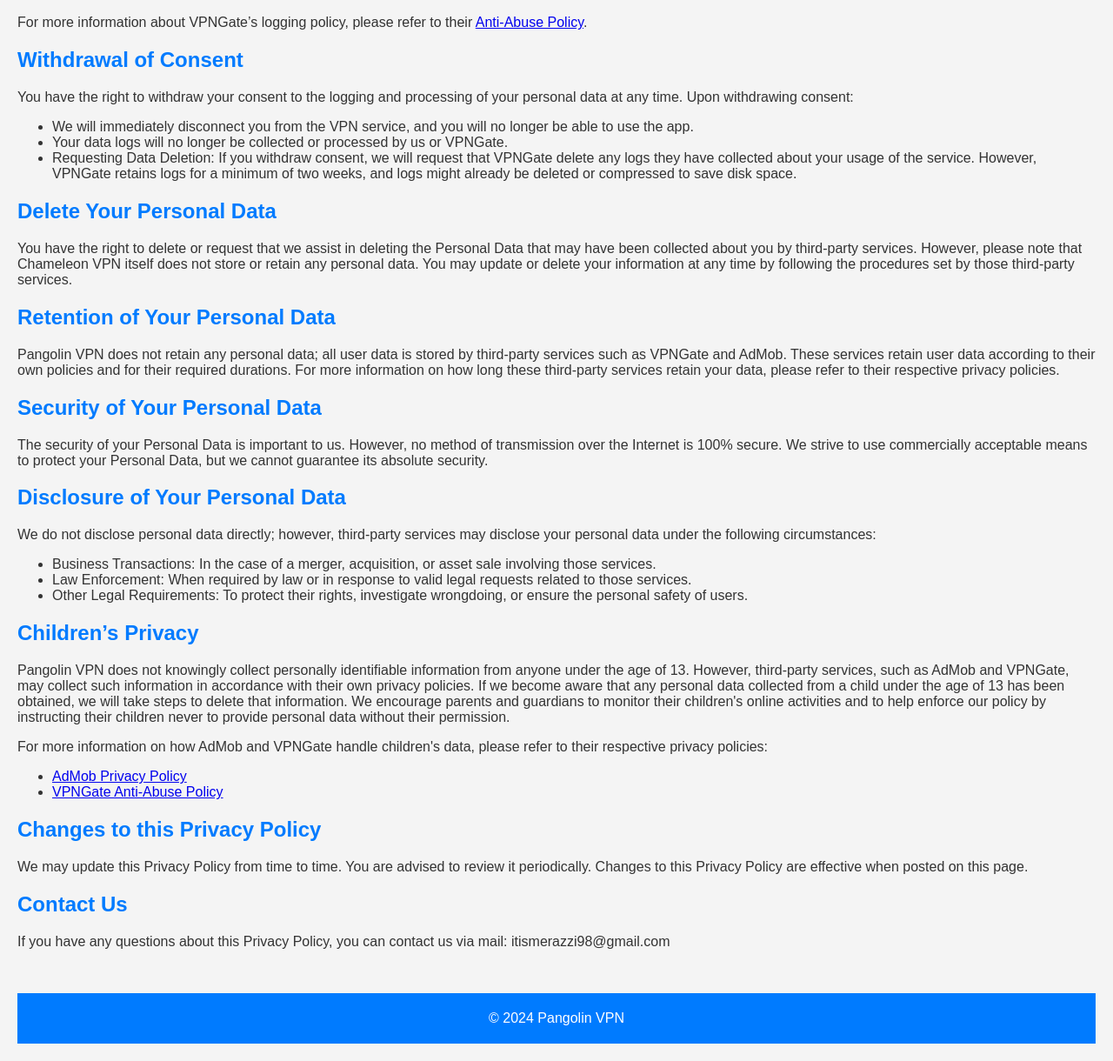
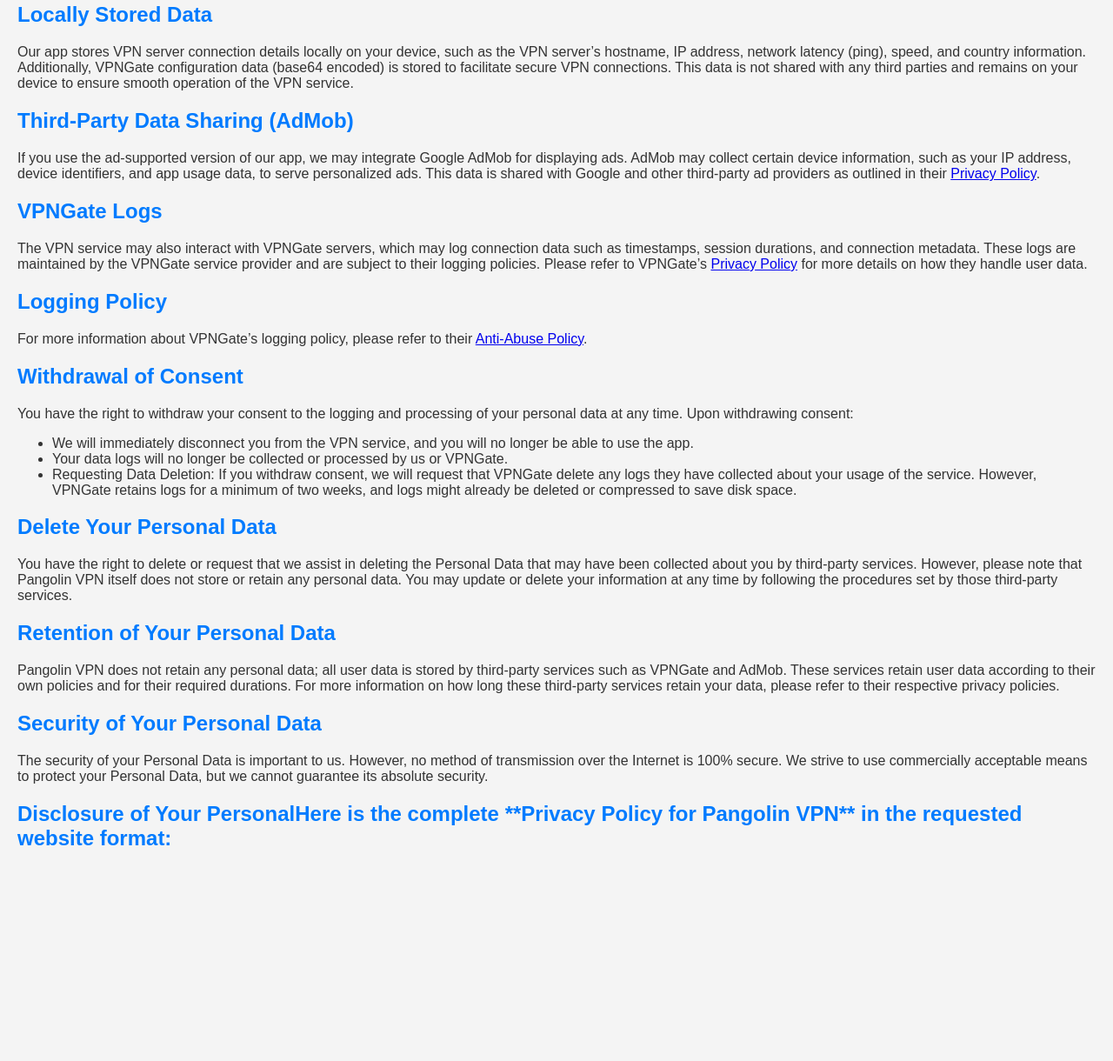
Before and after one commit to r0755466/ChameleonVPN, a plain HTML site: page index.html in a window 1280 px wide. Shown: the part 1313-2533 px from the top of the page at 87% size. After the commit the page ends 2331 px from the top, so only its background shows below. Drawn offline with Linux system fonts and the light colour scheme.

Commit message:
Pangolin last version

```diff
--- a/index.html
+++ b/index.html
@@ -17,6 +17,15 @@
     p, ul {
       color: #333;
     }
+    header {
+      display: flex;
+      align-items: center;
+    }
+    header img {
+      width: 60px;
+      height: 60px;
+      margin-right: 15px;
+    }
     footer {
       text-align: center;
       margin-top: 50px;
@@ -28,8 +37,12 @@
 </head>
 <body>
 
-  <h1>Privacy Policy for Pangolin VPN</h1>
-  <p><strong>Last updated: September 04, 2024</strong></p>
+  <header>
+    <img src="logoV2.png" alt="Pangolin VPN Logo">
+    <h1>Privacy Policy for Pangolin VPN</h1>
+  </header>
+
+  <p><strong>Last updated: September 12, 2024</strong></p>
   <p>
     This Privacy Policy describes our policies and procedures on the collection, use, and disclosure of your information when you use the Service and tells you about your privacy rights and how the law protects you.
   </p>
@@ -75,7 +88,7 @@
 
   <h3>AdMob</h3>
   <p>
-    AdMob may collect information to serve personalized advertisements based on your usage patterns. This data helps in delivering relevant ads and measuring their effectiveness.
+    AdMob may collect information such as your IP address, device identifiers, and app usage data to serve personalized advertisements based on your usage patterns. This data is shared with Google and other third-party ad providers as outlined in their <a href="https://policies.google.com/privacy" target="_blank">Privacy Policy</a>. Google’s use of this data is governed by their own policies, and we encourage you to review them to understand their practices.
   </p>
 
   <h3>VPNGate</h3>
@@ -90,6 +103,21 @@
   </ul>
   <p>
     These logs are retained by VPNGate for at least three months and are used solely for monitoring abuse and ensuring network security. While Pangolin VPN does not have direct access to these logs, VPNGate may disclose them to authorities if legally required.
+  </p>
+
+  <h2>Locally Stored Data</h2>
+  <p>
+    Our app stores VPN server connection details locally on your device, such as the VPN server’s hostname, IP address, network latency (ping), speed, and country information. Additionally, VPNGate configuration data (base64 encoded) is stored to facilitate secure VPN connections. This data is not shared with any third parties and remains on your device to ensure smooth operation of the VPN service.
+  </p>
+
+  <h2>Third-Party Data Sharing (AdMob)</h2>
+  <p>
+    If you use the ad-supported version of our app, we may integrate Google AdMob for displaying ads. AdMob may collect certain device information, such as your IP address, device identifiers, and app usage data, to serve personalized ads. This data is shared with Google and other third-party ad providers as outlined in their <a href="https://policies.google.com/privacy" target="_blank">Privacy Policy</a>.
+  </p>
+
+  <h2>VPNGate Logs</h2>
+  <p>
+    The VPN service may also interact with VPNGate servers, which may log connection data such as timestamps, session durations, and connection metadata. These logs are maintained by the VPNGate service provider and are subject to their logging policies. Please refer to VPNGate’s <a href="https://www.vpngate.net/en/about_abuse.aspx" target="_blank">Privacy Policy</a> for more details on how they handle user data.
   </p>
 
   <h2>Logging Policy</h2>
@@ -107,7 +135,7 @@
 
   <h2>Delete Your Personal Data</h2>
   <p>
-    You have the right to delete or request that we assist in deleting the Personal Data that may have been collected about you by third-party services. However, please note that Chameleon VPN itself does not store or retain any personal data. You may update or delete your information at any time by following the procedures set by those third-party services.
+    You have the right to delete or request that we assist in deleting the Personal Data that may have been collected about you by third-party services. However, please note that Pangolin VPN itself does not store or retain any personal data. You may update or delete your information at any time by following the procedures set by those third-party services.
   </p>
 
   <h2>Retention of Your Personal Data</h2>
@@ -120,37 +148,4 @@
     The security of your Personal Data is important to us. However, no method of transmission over the Internet is 100% secure. We strive to use commercially acceptable means to protect your Personal Data, but we cannot guarantee its absolute security.
   </p>
 
-  <h2>Disclosure of Your Personal Data</h2>
-  <p>
-    We do not disclose personal data directly; however, third-party services may disclose your personal data under the following circumstances:
-  </p>
-  <ul>
-    <li>Business Transactions: In the case of a merger, acquisition, or asset sale involving those services.</li>
-    <li>Law Enforcement: When required by law or in response to valid legal requests related to those services.</li>
-    <li>Other Legal Requirements: To protect their rights, investigate wrongdoing, or ensure the personal safety of users.</li>
-  </ul>
-
-  <h2>Children’s Privacy</h2>
-  <p>
-    Pangolin VPN does not knowingly collect personally identifiable information from anyone under the age of 13. However, third-party services, such as AdMob and VPNGate, may collect such information in accordance with their own privacy policies. If we become aware that any personal data collected from a child under the age of 13 has been obtained, we will take steps to delete that information. We encourage parents and guardians to monitor their children's online activities and to help enforce our policy by instructing their children never to provide personal data without their permission.
-  </p>
-  <p>For more information on how AdMob and VPNGate handle children's data, please refer to their respective privacy policies:</p>
-  <ul>
-    <li><a href="https://policies.google.com/privacy" target="_blank">AdMob Privacy Policy</a></li>
-    <li><a href="https://www.vpngate.net/en/about_abuse.aspx" target="_blank">VPNGate Anti-Abuse Policy</a></li>
-  </ul>
-
-  <h2>Changes to this Privacy Policy</h2>
-  <p>
-    We may update this Privacy Policy from time to time. You are advised to review it periodically. Changes to this Privacy Policy are effective when posted on this page.
-  </p>
-
-  <h2>Contact Us</h2>
-  <p>If you have any questions about this Privacy Policy, you can contact us via mail: itismerazzi98@gmail.com</p>
-
-  <footer>
-    &copy; 2024 Pangolin VPN
-  </footer>
-
-</body>
-</html>
+  <h2>Disclosure of Your PersonalHere is the complete **Privacy Policy for Pangolin VPN** in the requested website format:
```
Also changed, not shown: logoV2.png (added).
